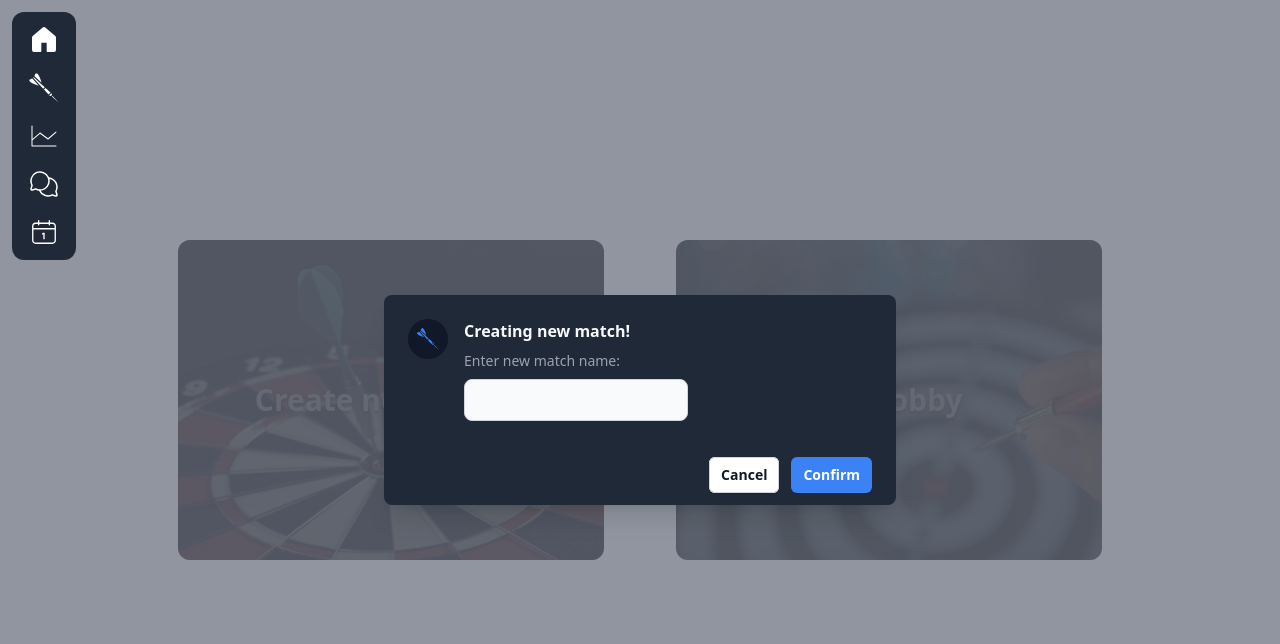
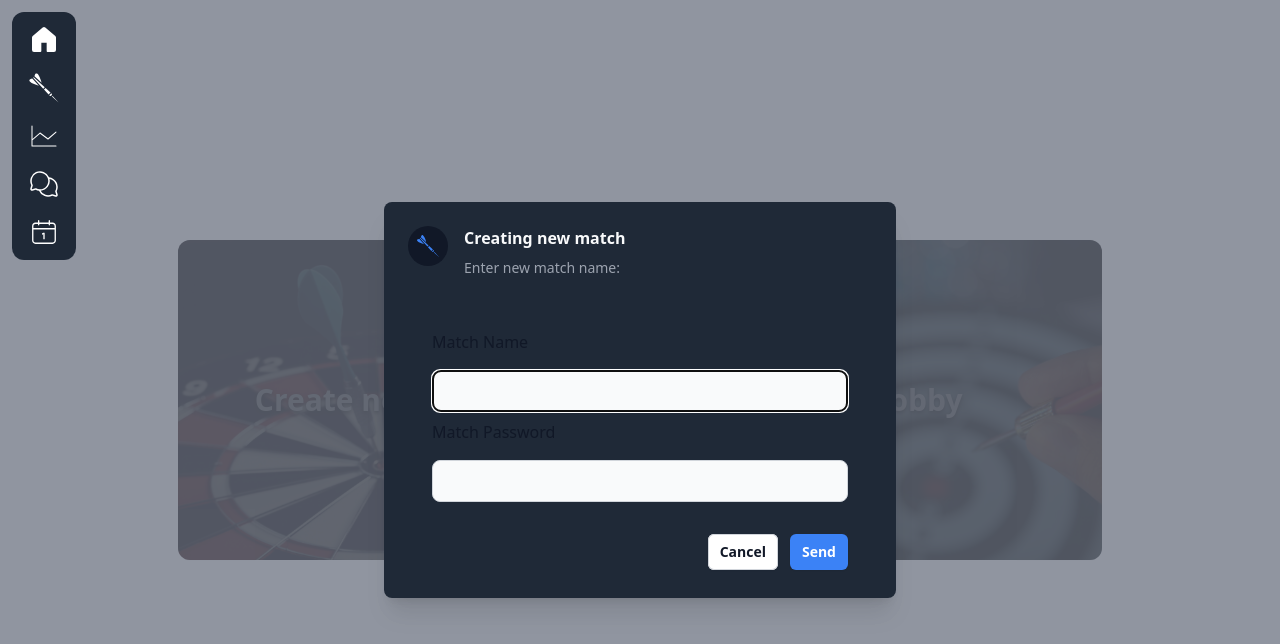
Before and after one commit to rozwijacze/league-web, a Next.js app: page /en/match in a window 1280 px wide. Both pictures are taken after a click on the button "Create new match". Shown: the top 644 px of the page. Built offline with nearby package versions, Linux system fonts and the light colour scheme.

Commit message:
Default Dialog, Input Dialog, Confirm Dialog

```diff
--- a/src/app/[locale]/(authorized)/match/components/createMatch.tsx
+++ b/src/app/[locale]/(authorized)/match/components/createMatch.tsx
@@ -1,6 +1,6 @@
 'use client';
 
-import AppDialog from '@/components/Dialog';
+import InputDialog, { InputDialogValues } from '@/components/common/Dialogs/InputDialog';
 import { useRouter } from 'next/navigation';
 import React, { useState } from 'react';
 
@@ -20,8 +20,8 @@ export default function CreateMatch({ translations }: Props) {
     const router = useRouter();
 
     // TODO: Creating a lobby and navigating to match page.
-    function createMatch(matchName: string) {
-        router.replace('/match/12?name=' + matchName);
+    function createMatch(matchData: InputDialogValues[]) {
+        router.replace('/match/12?name=' + matchData);
     }
 
     return (
@@ -33,11 +33,14 @@ export default function CreateMatch({ translations }: Props) {
             >
                 {translations.createNewMatch}
             </button>
-            <AppDialog
+            <InputDialog
                 title={translations.creatingNewMatch}
                 description={translations.enterMatchName}
                 isOpen={modalOpen}
-                isInput={true}
+                inputs={[
+                    { label: 'Match Name', type: 'text', id: 'match-name' },
+                    { label: 'Match Password', type: 'password', id: 'match-password' }
+                ]}
                 handleCancelAction={() => setModalOpen(false)}
                 handleConfirmAction={inputVal => createMatch(inputVal)}
             />
--- a/src/components/Dialog.tsx
+++ b/src/components/common/Dialogs/DefaultDialog.tsx
@@ -1,28 +1,24 @@
 'use client';
 
 import { Transition, Dialog } from '@headlessui/react';
-import { Fragment, useRef, useState } from 'react';
+import { Fragment, ReactNode, useRef, useState } from 'react';
 import { GiDart } from 'react-icons/gi';
 
-interface ConfirmModalProps {
+interface DefaultModalProps {
     title: string;
     description: string;
     isOpen: boolean;
-    isInput: boolean;
+    children?: ReactNode;
     handleCancelAction: () => void;
-    handleConfirmAction: (enteredValue: string) => void;
 }
 
-export default function AppDialog({
+export default function DefaultDialog({
     title,
     description,
     isOpen,
-    isInput,
-    handleCancelAction,
-    handleConfirmAction
-}: ConfirmModalProps) {
-    const [enteredValue, setEnteredValue] = useState('');
-
+    children,
+    handleCancelAction
+}: DefaultModalProps) {
     const cancelButtonRef = useRef(null);
 
     return (
@@ -45,8 +41,8 @@ export default function AppDialog({
                     <div className="fixed inset-0 bg-gray-500 bg-opacity-75 transition-opacity" />
                 </Transition.Child>
 
-                <div className="fixed inset-0 z-10 w-screen overflow-y-auto">
-                    <div className="flex min-h-full items-end justify-center p-4 text-center sm:items-center sm:p-0">
+                <div className="fixed inset-0 z-10 w-screen overflow-y-auto ">
+                    <div className="flex min-h-full items-center justify-center p-4 text-center sm:items-center sm:p-0">
                         <Transition.Child
                             as={Fragment}
                             enter="ease-out duration-300"
@@ -56,7 +52,7 @@ export default function AppDialog({
                             leaveFrom="opacity-100 translate-y-0 sm:scale-100"
                             leaveTo="opacity-0 translate-y-4 sm:translate-y-0 sm:scale-95"
                         >
-                            <Dialog.Panel className="relative transform overflow-hidden rounded-lg text-left shadow-xl transition-all sm:my-8 sm:w-full sm:max-w-lg">
+                            <Dialog.Panel className="relative transform overflow-hidden rounded-lg text-left shadow-xl transition-all w-full sm:my-8 sm:w-full sm:max-w-lg">
                                 <div className="bg-gray-800 px-4 pb-4 pt-5 sm:p-6 sm:pb-4">
                                     <div className="sm:flex sm:items-start">
                                         <div
@@ -80,37 +76,13 @@ export default function AppDialog({
                                                     {description}
                                                 </p>
                                             </div>
-                                            {isInput ? (
-                                                <input
-                                                    className="my-2 bg-gray-50 border border-gray-300 text-gray-900 text-sm rounded-lg focus:ring-blue-500
-                                                        focus:border-blue-500 block w-full p-2.5 dark:bg-gray-700 dark:border-gray-600
-                                                        dark:placeholder-gray-400 dark:text-white dark:focus:ring-blue-500 dark:focus:border-blue-500"
-                                                    type="text"
-                                                    name="text-input"
-                                                    onChange={e => setEnteredValue(e.target.value)}
-                                                />
-                                            ) : null}
                                         </div>
                                     </div>
                                 </div>
-                                <div className="bg-gray-800 px-4 py-3 sm:flex sm:flex-row-reverse sm:px-6">
-                                    <button
-                                        type="button"
-                                        className="inline-flex w-full justify-center rounded-md bg-blue-500 px-3 py-2 text-sm font-semibold text-white
-                                            shadow-sm hover:bg-red-500 sm:ml-3 sm:w-auto"
-                                        onClick={() => handleConfirmAction(enteredValue)}
-                                    >
-                                        Confirm
-                                    </button>
-                                    <button
-                                        type="button"
-                                        className="mt-3 inline-flex w-full justify-center rounded-md bg-white px-3 py-2 text-sm font-semibold
-                                            text-gray-900 shadow-sm ring-1 ring-inset ring-gray-300 hover:bg-gray-50 sm:mt-0 sm:w-auto"
-                                        onClick={() => handleCancelAction()}
-                                        ref={cancelButtonRef}
-                                    >
-                                        Cancel
-                                    </button>
+                                <div
+                                    className="bg-gray-800 px-4 pb-4 pt-5 sm:p-6 sm:pb-4"
+                                >
+                                    {children ? children : null}
                                 </div>
                             </Dialog.Panel>
                         </Transition.Child>
--- /dev/null
+++ b/src/components/common/Dialogs/InputDialog.tsx
@@ -0,0 +1,106 @@
+'use client';
+
+import React, { HTMLInputTypeAttribute, useRef, useState } from 'react';
+import DefaultDialog from './DefaultDialog';
+
+interface InputDialogData {
+    label: string;
+    type: HTMLInputTypeAttribute;
+    id: string;
+    placeholder?: string;
+    name?: string;
+}
+
+export interface InputDialogValues {
+    id: string;
+    value: string;
+}
+
+interface InputModalProps {
+    title: string;
+    description: string;
+    isOpen: boolean;
+    inputs: InputDialogData[];
+    handleCancelAction: () => void;
+    handleConfirmAction: (enteredValue: InputDialogValues[]) => void;
+}
+
+export default function InputDialog({
+    title,
+    description,
+    isOpen,
+    inputs,
+    handleCancelAction,
+    handleConfirmAction
+}: InputModalProps) {
+    const [enteredValues, setEnteredValues] = useState<InputDialogValues[]>([]);
+
+    const cancelButtonRef = useRef(null);
+
+    function setInputData(input: InputDialogValues) {
+        const inputIndex = enteredValues.findIndex(value => value.id === input.id);
+
+        if (inputIndex >= 0) {
+            const updatedItems = enteredValues.map(value => {
+                if (value.id === input.id) {
+                    return { ...value, value: input.value };
+                }
+                return value;
+            });
+            setEnteredValues(updatedItems);
+        } else {
+            setEnteredValues([...enteredValues, input]);
+        }
+    }
+
+    return (
+        <DefaultDialog
+            title={title}
+            description={description}
+            isOpen={isOpen}
+            handleCancelAction={handleCancelAction}
+        >
+            <div className="bg-gray-800 px-4 py-3 sm:flex sm:flex-col sm:px-6">
+                {inputs.length > 0
+                    ? inputs.map(input => (
+                          <React.Fragment key={input.id}>
+                              <label className="block mb-2 text-gray-900 dark:text-white">
+                                  {input.label}
+                              </label>
+                              <input
+                                  type={input.type}
+                                  name={input.name}
+                                  id={input.id}
+                                  className="my-2 bg-gray-50 border border-gray-300 text-gray-900 text-sm rounded-lg focus:ring-blue-500
+                                    focus:border-blue-500 block w-full p-2.5 dark:bg-gray-700 dark:border-gray-600
+                                    dark:placeholder-gray-400 dark:text-white dark:focus:ring-blue-500 dark:focus:border-blue-500"
+                                  onChange={e =>
+                                      setInputData({ id: input.id, value: e.target.value })
+                                  }
+                              />
+                          </React.Fragment>
+                      ))
+                    : null}
+            </div>
+            <div className="bg-gray-800 px-4 py-3 sm:flex sm:flex-row-reverse sm:px-6">
+                <button
+                    type="button"
+                    className="inline-flex w-full justify-center rounded-md bg-blue-500 px-3 py-2 text-sm font-semibold text-white
+                        shadow-sm hover:bg-red-500 sm:ml-3 sm:w-auto"
+                    onClick={() => handleConfirmAction(enteredValues)}
+                >
+                    Send
+                </button>
+                <button
+                    type="button"
+                    className="mt-3 inline-flex w-full justify-center rounded-md bg-white px-3 py-2 text-sm font-semibold
+                        text-gray-900 shadow-sm ring-1 ring-inset ring-gray-300 hover:bg-gray-50 sm:mt-0 sm:w-auto"
+                    onClick={() => handleCancelAction()}
+                    ref={cancelButtonRef}
+                >
+                    Cancel
+                </button>
+            </div>
+        </DefaultDialog>
+    );
+}
--- a/src/messages/en.json
+++ b/src/messages/en.json
@@ -45,7 +45,7 @@
     },
     "Match": {
         "createNewMatch": "Create new match",
-        "creatingNewMatch": "Creating new match!",
+        "creatingNewMatch": "Creating new match",
         "enterMatchName": "Enter new match name:",
         "joinLobby": "Join lobby",
         "enterLobbyId": "Enter lobby id:"
--- a/src/messages/pl.json
+++ b/src/messages/pl.json
@@ -43,7 +43,7 @@
     },
     "Match": {
         "createNewMatch": "Załóż nową grę",
-        "creatingNewMatch": "Tworzenie nowej gry!",
+        "creatingNewMatch": "Tworzenie nowej gry",
         "enterMatchName": "Podaj nazwe nowej gry:",
         "joinLobby": "Dołącz do poczekalni",
         "enterLobbyId": "Podaj id poczekalni, do której chciałbyś dołączyć:"
--- a/src/styles/global.css
+++ b/src/styles/global.css
@@ -58,7 +58,7 @@ a:hover > svg {
     }
 
     .hero-image-for-button {
-        @apply text-shadow absolute flex h-full w-full cursor-pointer items-center justify-center rounded-xl bg-cover text-3xl font-bold opacity-100 shadow-sm transition-all duration-200 ease-out hover:text-5xl hover:opacity-100 md:opacity-30;
+        @apply text-shadow absolute flex h-full w-full cursor-pointer items-center justify-center rounded-xl bg-cover text-3xl font-bold opacity-100 shadow-sm transition-all duration-200 ease-out hover:text-4xl hover:opacity-100 md:opacity-30;
     }
 
     .image-button {
```
Also changed, not shown: src/app/[locale]/(authorized)/match/components/joinLobby.tsx (+3 -4 lines), src/components/common/Dialogs/ConfirmDialog.tsx (added, +53 -0 lines).
